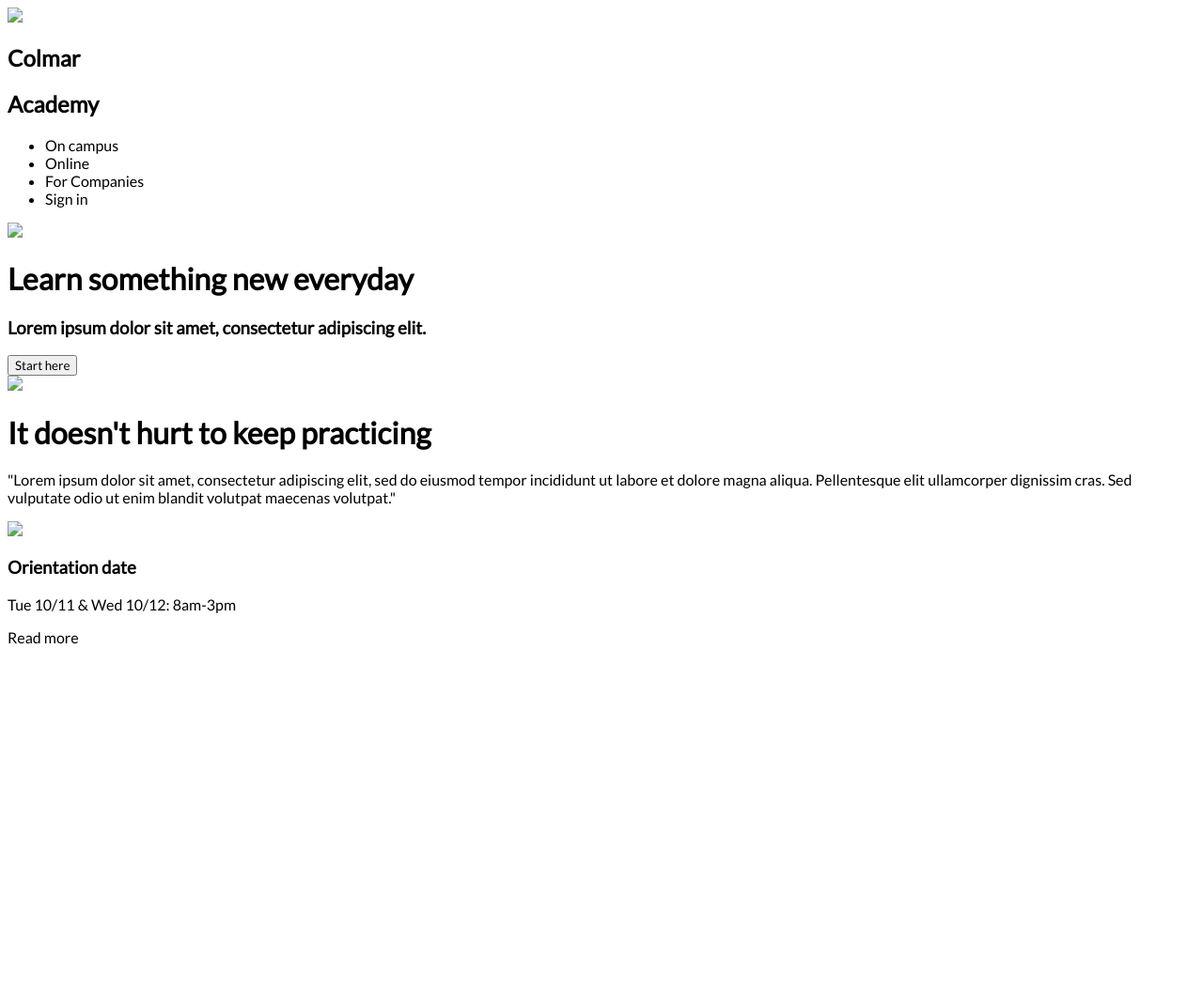
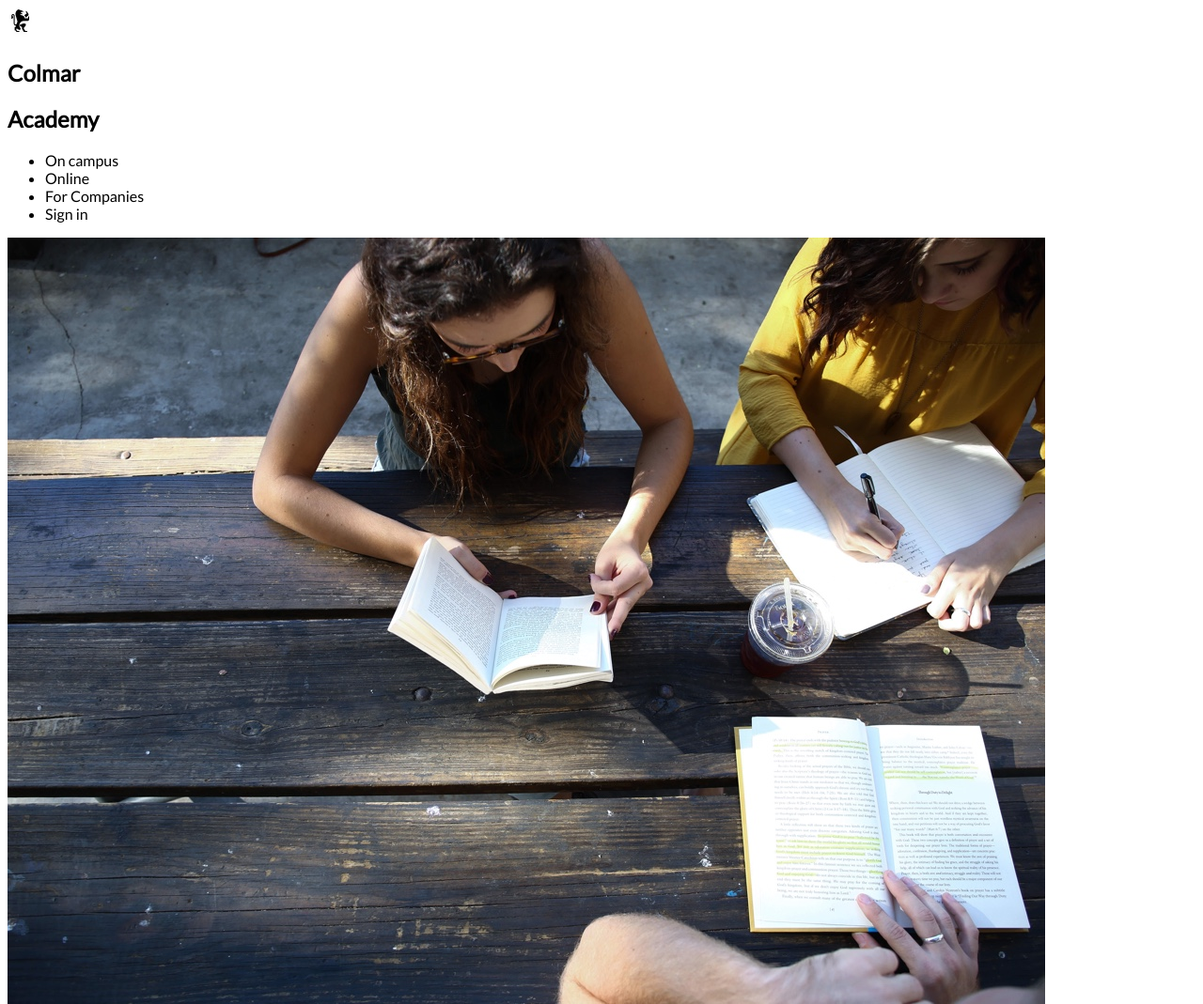
Before and after one commit to MizHotShot/colmar-academy, a plain HTML site: page index.html in a window 1280 px wide. Shown: the top 1069 px of the page at 94% size. Before the commit the page ends 800 px from the top, so only its background shows below. Drawn offline with Linux system fonts and the light colour scheme.

Commit message:
Fixed all filepaths in index

```diff
--- a/index.html
+++ b/index.html
@@ -8,7 +8,7 @@
     </head>
     <body>
         <header>
-            <img src="../Colmar Academy/resources/images/ic-logo.svg">
+            <img src="resources/images/ic-logo.svg">
             <h2 class="colmar">Colmar</h2>
             <h2 class="academy">Academy</h2> <!--Make them all caps and 0 margin between-->
             <nav>
@@ -21,18 +21,18 @@
             </nav>
         </header>
         <div class="banner">
-            <img src="../Colmar Academy/resources/images/banner.jpg">
+            <img src="resources/images/banner.jpg">
             <h1>Learn something new everyday</h1>
             <h3>Lorem ipsum dolor sit amet, consectetur adipiscing elit.</h3>
             <button class="start button" type="button">Start here</button>
         </div>
         <div class="information">
-            <img src="../Colmar Academy/resources/images/information-main.jpg">
+            <img src="resources/images/information-main.jpg">
             <h1>It doesn't hurt to keep practicing</h1>
             <p>"Lorem ipsum dolor sit amet, consectetur adipiscing elit, sed do eiusmod tempor incididunt ut labore et dolore magna aliqua. Pellentesque elit ullamcorper dignissim cras. Sed vulputate odio ut enim blandit volutpat maecenas volutpat."</p>
             <div class="moreinfo">
                 <div class="orientation"> <!--3x divs with img, h3, <p>, and read more hyperlink-->
-                    <img src="../Colmar Academy/resources/images/information-orientation.jpg">
+                    <img src="resources/images/information-orientation.jpg">
                     <h3>Orientation date</h3>
                     <p>Tue 10/11 & Wed 10/12: 8am-3pm</p>
                     <p><a>Read more</a></p>
```
